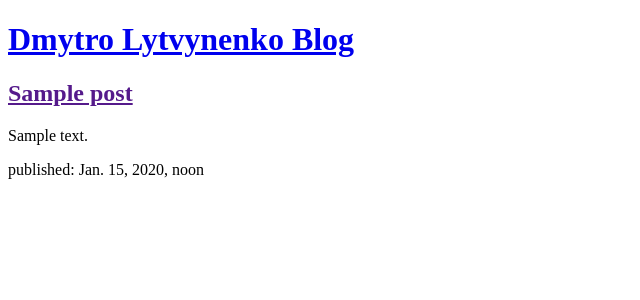
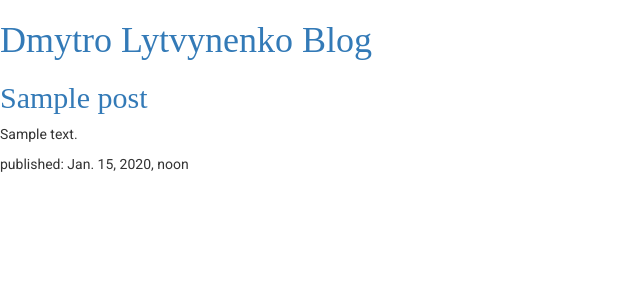
Before and after one commit to kadimka/CV_Blog, a Django app: template blog/templates/blog/post_list.html in a window 1280 px wide. Shown: the top 300 px of the page, without its empty margins (0-640 px from the left). Run offline with Django 3.2, Linux system fonts and the light colour scheme; the template is opened without the code that fills it: values that come from a table or form of the project are taken from there, others are empty; tables that the repository leaves empty hold one stand-in row (values such as "Sample post"); some libraries are stand-ins or nearby versions.

Commit message:
add post page logic

```diff
--- /dev/null
+++ b/blog/static/css/style.css
@@ -0,0 +1,9 @@
+h1 a {
+    font-family: 'Volkorn';
+}
+a{
+    font-family: 'Volkorn';
+}
+p{
+    font-family: 'Roboto';
+}
--- a/blog/templates/blog/post_list.html
+++ b/blog/templates/blog/post_list.html
@@ -1,7 +1,13 @@
+
 <!DOCTYPE html>
+{% load static %}
 <html lang="en">
 <head>
     <meta charset="UTF-8">
+    <link href="https://fonts.googleapis.com/css?family=Roboto|Vollkorn:600" rel="stylesheet">
+    <link rel="stylesheet" href="//maxcdn.bootstrapcdn.com/bootstrap/3.2.0/css/bootstrap.min.css">
+    <link rel="stylesheet" href="//maxcdn.bootstrapcdn.com/bootstrap/3.2.0/css/bootstrap-theme.min.css">
+    <link rel="stylesheet" href="{% static 'css/style.css' %}">
     <title>Posts</title>
 </head>
 <body>
@@ -10,7 +16,7 @@
     </div>
     {% for post in posts %}
     <div>
-        <h2><a href="">{{post.title}}</a></h2>
+        <h2><a href="{% url 'post_detail' pk=post.pk %}">{{post.title}}</a></h2>
         <p>{{post.text}}</p>
         <p>published: {{post.published_date}}</p>
     </div>
--- a/blog/urls.py
+++ b/blog/urls.py
@@ -3,5 +3,6 @@ from . import views
 
 urlpatterns = [
     url(r'^$', views.post_list),
-    url(r'^resume', views.resume),
+    url(r'^resume$', views.resume),
+    url(r'^post/(?P<pk>\d+)/$', views.post_detail, name='post_detail')
 ]
--- a/blog/views.py
+++ b/blog/views.py
@@ -1,4 +1,4 @@
-from django.shortcuts import render
+from django.shortcuts import render, get_object_or_404
 from .models import Post
 from django.utils import timezone
 
@@ -11,3 +11,7 @@ def post_list(request):
 
 def resume(request):
     return render(request, 'blog/resume.html', {})
+
+def post_detail(request, pk):
+    post = get_object_or_404(Post, pk=pk)
+    return render(request, 'blog/post_detail.html', {'post':post})
--- a/mycvblog/settings.py
+++ b/mycvblog/settings.py
@@ -117,5 +117,5 @@ USE_TZ = True
 # Static files (CSS, JavaScript, Images)
 # https://docs.djangoproject.com/en/2.1/howto/static-files/
 
-STATIC_URL = '/static/'
+STATIC_URL = '/blog/static/'
 STATIC_ROOT = os.path.join(BASE_DIR, 'static')
```
Also changed, not shown: blog/templates/blog/post_detail.html (added, +14 -0 lines).
